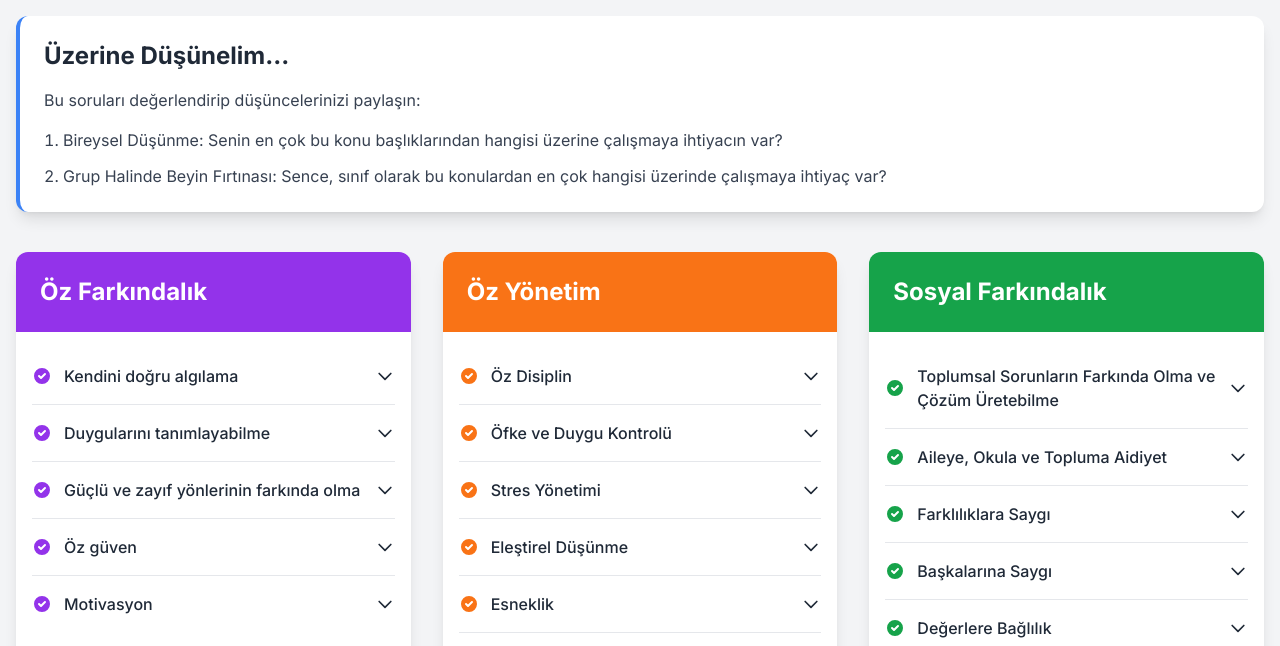
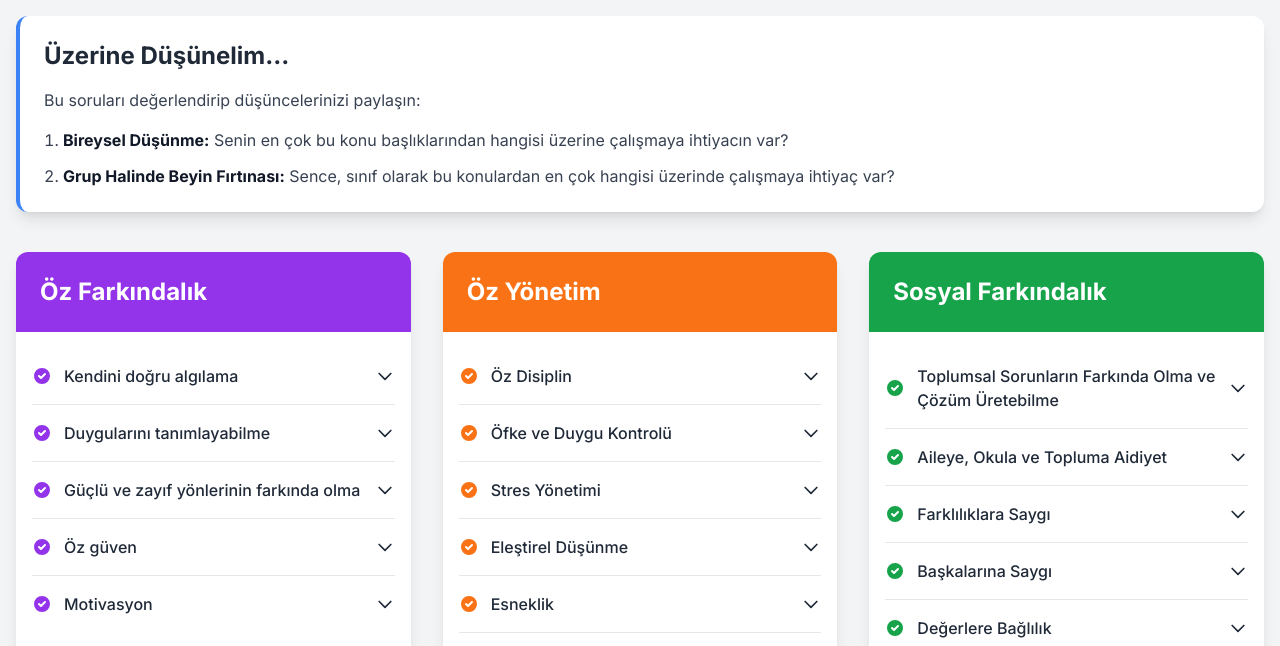
Before and after one commit to sinanseden-eng/sosyal-duygusal-ogrenme, a plain HTML site: page index.html in a window 1280 px wide. Shown: the part 112-758 px from the top of the page. Drawn offline with nearby package versions, Linux system fonts and the light colour scheme.

Commit message:
Update index.html

```diff
--- a/index.html
+++ b/index.html
@@ -2,7 +2,7 @@
 <html lang="tr">
 <head>
     <meta charset="UTF-8">
-    <meta name="viewport" content="width=device-width, initial-scale-1.0">
+    <meta name="viewport" content="width=device-width, initial-scale=1.0">
     <title>Sosyal Duygusal Öğrenme Alanları</title>
     <!-- Tailwind CSS CDN'i -->
     <script src="https://cdn.tailwindcss.com"></script>
@@ -37,8 +37,8 @@
             <h2 class="text-2xl font-bold text-gray-800 mb-4">Üzerine Düşünelim...</h2>
             <p class="text-gray-700 mb-4">Bu soruları değerlendirip düşüncelerinizi paylaşın:</p>
             <ol class="list-decimal list-inside space-y-3 text-gray-700">
-                <li>Bireysel Düşünme: Senin en çok bu konu başlıklarından hangisi üzerine çalışmaya ihtiyacın var?</li>
-                <li>Grup Halinde Beyin Fırtınası: Sence, sınıf olarak bu konulardan en çok hangisi üzerinde çalışmaya ihtiyaç var?</li>
+                <li><strong class="text-gray-900">Bireysel Düşünme:</strong> Senin en çok bu konu başlıklarından hangisi üzerine çalışmaya ihtiyacın var?</li>
+                <li><strong class="text-gray-900">Grup Halinde Beyin Fırtınası:</strong> Sence, sınıf olarak bu konulardan en çok hangisi üzerinde çalışmaya ihtiyaç var?</li>
             </ol>
         </div>
 
```
